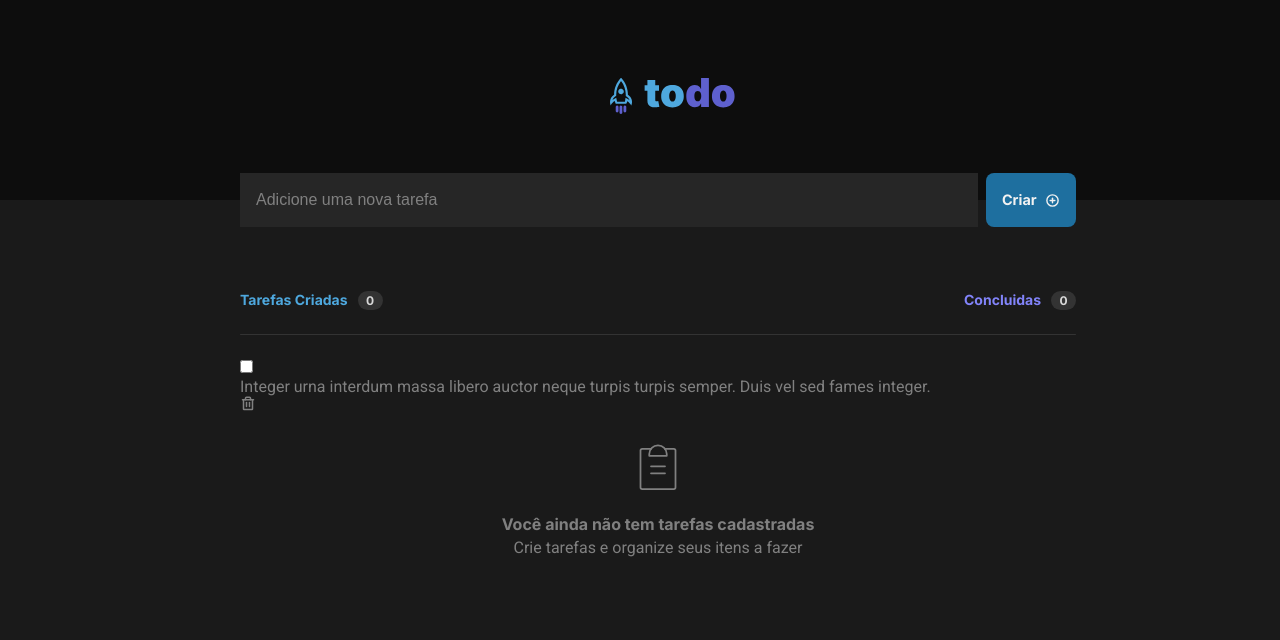
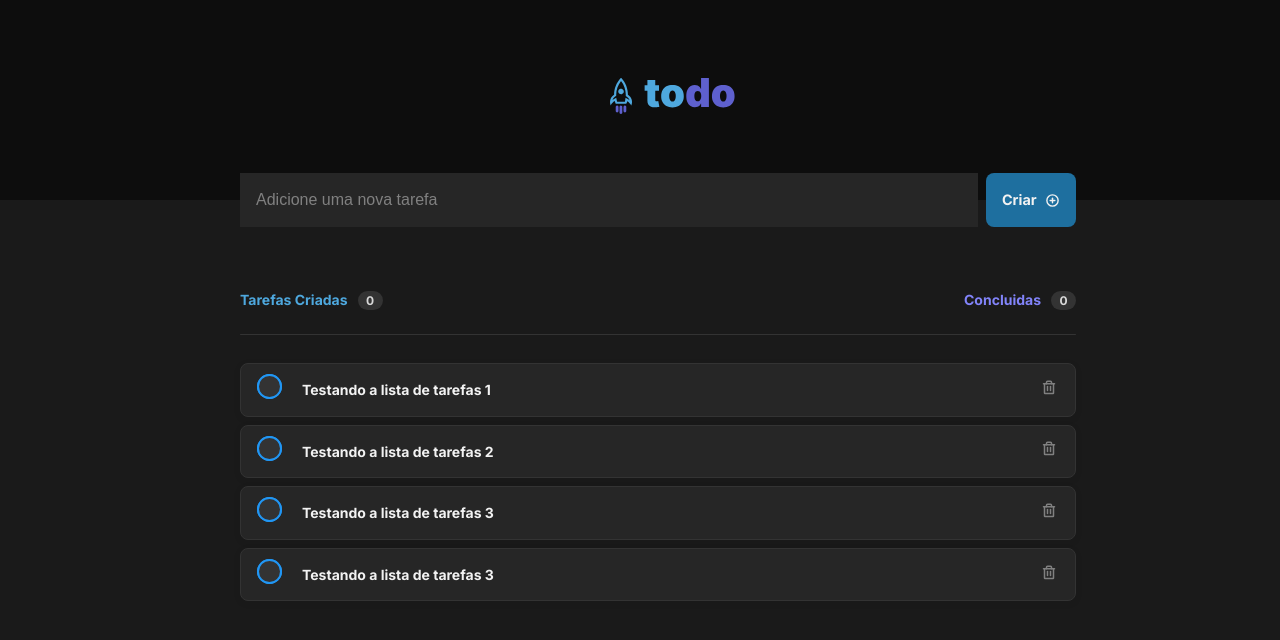
Before and after one commit to flavioanalistadesistema/toDoList-rocketset, a React (Vite) app: page / in a window 1280 px wide. Shown: the top 640 px of the page. Built offline with nearby package versions, Linux system fonts and the light colour scheme.

Commit message:
refactor: refatorando checkbox

```diff
--- a/src/components/Table/Table.tsx
+++ b/src/components/Table/Table.tsx
@@ -1,18 +1,35 @@
 import { List } from './TableStyles';
 
-import { ClipboardText, Trash  } from 'phosphor-react';
+import { ClipboardText, Trash } from 'phosphor-react';
 import { useEffect, useState } from 'react';
+import { ToDoList } from '../ToDoList/ToDoList';
 
 export function Table() {
-  const [checkbox, setCheckebox] = useState(false)
-
-  const hasChecked = (e) => {
-    const result = e === false ? true : false
-    setCheckebox(result);
+  const [listTask, setListtask] = useState([
+    {
+      id: 1,
+      name: 'teste1',
+      description: "Testando a lista de tarefas 1"
+    },
+    {
+      id: 2,
+      name: 'teste2',
+      description: "Testando a lista de tarefas 2"
+    },
+    {
+      id: 3,
+      name: 'teste3',
+      description: "Testando a lista de tarefas 3"
+    },
+    {
+      id: 3,
+      name: 'teste3',
+      description: "Testando a lista de tarefas 3"
     }
+  ])
 
   return (
-    <List checkbox={checkbox}>
+    <List>
       <div className="title">
         <span className='title-left'>
           Tarefas Criadas
@@ -28,33 +45,19 @@ export function Table() {
         </span>
       </div>
       <div className='table-line' />
-      <div className='table-body'>
-        <div className='table-card'>
-          <div className='table-checkbox'>
-            <label>
-              <input
-                type="checkbox"
-                id="card_checkbox"
-                defaultChecked={checkbox}
-                onChange={() => hasChecked(checkbox)}
-              />
-                <span className='checkmark'></span>
-            </label>
-              <p>Integer urna interdum massa libero auctor neque turpis turpis semper. Duis vel sed fames integer.</p>
-          </div>
-          <div className='table-button-delete'>
-            <Trash weight="bold"/>
-          </div>
-        </div>
-      </div>
-
+      <ToDoList ListTask={listTask} />
+      {
+        listTask.length === 0 ?
           <div className='table-text'>
             <div className='table-icon'>
               <ClipboardText size={56} weight="thin" />
             </div>
             <strong>Você ainda não tem tarefas cadastradas</strong>
             <p>Crie tarefas e organize seus itens a fazer</p>
-      </div>
+          </div> :
+          ''
+      }
+
     </List>
   )
 }
--- a/src/components/ToDoList/ToDoList.tsx
+++ b/src/components/ToDoList/ToDoList.tsx
@@ -1,5 +1,5 @@
 import { Trash } from "phosphor-react";
-import { useState } from "react";
+import { useCallback, useState } from "react";
 import { ListBody } from "./ToDoListstyles";
 
 interface ToDoListProps {
@@ -8,31 +8,39 @@ interface ToDoListProps {
 
 export function ToDoList(props: ToDoListProps) {
 
-    const [isChecked, setIsChecked] = useState(false)
+    const [checkedElements, setCheckedElements] = useState([])
 
-    const hasChecked = () => {
-        setIsChecked(!isChecked)
-        console.log('checkbox', props.ListTask);
-    }
+    const onCheck = useCallback((event) => {
+        const { name } = event.currentTarget // Vamos pegar aquele name exclusivo.
 
+        setCheckedElements(prevValue => {
+            console.log("prevValue", prevValue.includes(name));
+
+          if(prevValue.includes(name)) {
+            return prevValue.filter(item => {console.log('filter', item !== name)})
+          }
+          return [...prevValue, name]
+        })
+      }, [])
     return (
-        <ListBody checkbox={isChecked}>
+        <ListBody>
             {props.ListTask.map((item, index) => {
                 return (
                     <div className='table-card' key={index}>
                         <div className='table-checkbox'>
+                            <span className='checkmark' ></span>
                             <label>
                                 <input
                                     type="checkbox"
                                     id={`card_checkbox-${index}`}
-                                    name="checkbox"
+                                    name={item.name}
                                     value="checkbox"
-                                    checked={isChecked}
-                                    onChange={hasChecked}
+                                    checked={checkedElements.includes(item.name)}
+                                    onChange={onCheck}
                                 />
                                 <span className='checkmark'></span>
                             </label>
-                            <p>{item.description}</p>
+                            <p className={checkedElements.includes(item.name) ? 'check-box-description' : ''}>{item.description}</p>
                         </div>
                         <div className='table-button-delete'>
                             <Trash weight="bold" />
--- a/src/components/ToDoList/ToDoListstyles.tsx
+++ b/src/components/ToDoList/ToDoListstyles.tsx
@@ -1,16 +1,14 @@
 import styled from 'styled-components';
 
-interface ToDoListProps {
-    checkbox: boolean;
-}
 
-export const ListBody = styled.div<ToDoListProps>`
+export const ListBody = styled.div`
     width: 100%;
     height: 72px;
     display: flex;
     flex-direction: column;
     justify-content: left;
     align-items: center;
+    position: relative;
 
     & p {
         padding-left: 10px;
@@ -82,9 +80,9 @@ export const ListBody = styled.div<ToDoListProps>`
     background-color: #5E60CE;
 }
 
-.table-checkbox p {
-    text-decoration: ${props => props.checkbox ? "line-through" : ""};
-    color: ${props => props.checkbox ? "#808080" : ""};
+.check-box-description {
+    text-decoration: line-through;
+    color: #808080;
 }
 
 .checkmark:after {
```
Lines whose indentation alone changed are shown as unchanged.
